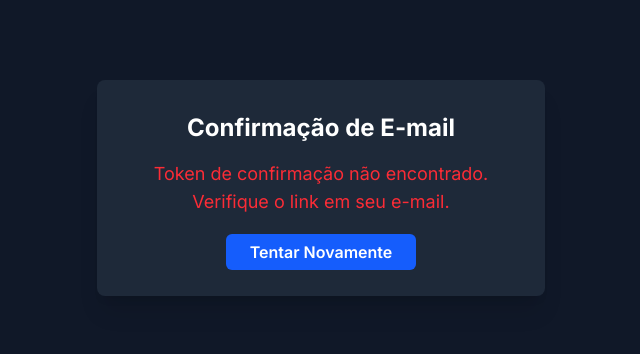
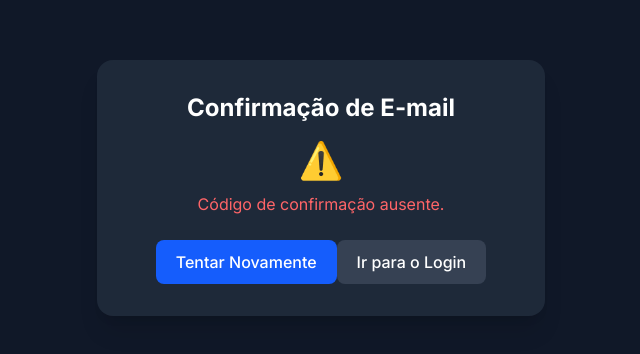
Before and after one commit to HigorDevWeb/agency-frontend, a Next.js app: page /confirm-email in a window 1280 px wide. Shown: the part 212-566 px from the top of the page, without its empty margins (319-959 px from the left). Built offline with nearby package versions, Linux system fonts and the light colour scheme; no server answers.

Commit message:
fix:cors

```diff
--- a/src/app/confirm-email/page.tsx
+++ b/src/app/confirm-email/page.tsx
@@ -1,89 +1,121 @@
 "use client";
 
-import { useEffect, useState, Suspense } from "react";
+import { useEffect, useState, useCallback, Suspense } from "react";
 import { useRouter, useSearchParams } from "next/navigation";
-import authService from "@/services/authService";
-import Link from "next/link";
+import authConfig from "@/config/auth";
+
+type Status = "idle" | "loading" | "success" | "error";
 
 function ConfirmEmailContent() {
     const router = useRouter();
     const searchParams = useSearchParams();
-  // Aceitar tanto 'confirmation' quanto 'code' como parâmetros
-  const confirmationToken = searchParams.get("confirmation") || searchParams.get("code");
+    const [status, setStatus] = useState<Status>("idle");
+    const [message, setMessage] = useState<string>("");
 
-  const [status, setStatus] = useState<
-    "loading" | "success" | "error" | "idle"
-  >("idle");
-  const [message, setMessage] = useState("");
+    const code = searchParams.get("code");
+
+    const confirm = useCallback(async () => {
+        if (!code) {
+            setStatus("error");
+            setMessage("Código de confirmação ausente.");
+            return;
+        }
+
+        try {
+            setStatus("loading");
+            setMessage("");
+
+            // ✅ IMPORTANTE: não envie headers customizados (ex.: Content-Type)
+            // para evitar preflight/OPTIONS e bloquear por CORS.
+            const res = await fetch(
+                `${authConfig.apiUrl}/api/auth/email-confirmation?confirmation=${encodeURIComponent(
+                    code
+                )}`,
+                {
+                    method: "GET",
+                    // não usar headers aqui
+                    credentials: "omit",
+                    cache: "no-store",
+                }
+            );
+
+            if (!res.ok) {
+                // O Strapi retorna 400 quando o token é inválido/expirado/consumido
+                const text = await res.text().catch(() => "");
+                setStatus("error");
+                setMessage(
+                    res.status === 400
+                        ? "Link inválido ou já utilizado. Solicite um novo e-mail de confirmação."
+                        : `Falha ao confirmar e-mail (HTTP ${res.status}). ${text || ""}`.trim()
+                );
+                return;
+            }
+
+            // A confirmação deu certo
+            setStatus("success");
+            setMessage("E-mail confirmado com sucesso!");
+
+            // Redireciona para a tela de login com um flag
+            const target = "/login?confirmed=true";
+            // pequeno delay só para o usuário ver o estado de sucesso
+            setTimeout(() => router.replace(target), 800);
+        } catch (error) {
+            console.error('Erro na confirmação de e-mail:', error);
+            setStatus("error");
+            setMessage("Erro de conexão. Verifique sua internet e tente novamente.");
+        }
+    }, [code, router]);
 
     useEffect(() => {
-    if (confirmationToken) {
-      setStatus("loading");
-      setMessage("Confirmando seu e-mail, por favor aguarde...");
+        confirm();
+    }, [confirm]);
 
-      const confirm = async () => {
-        try {
-          await authService.confirmEmail(confirmationToken);
-          setStatus("success");
-          setMessage(
-            "E-mail confirmado com sucesso! Sua conta foi ativada e você já está logado. Você será redirecionado para o painel em breve."
-          );
-
-          setTimeout(() => {
-            router.push("/dashboard");
-          }, 3000);
-        } catch (error: unknown) {
-          setStatus("error");
-          if (error instanceof Error) {
-            setMessage(
-              error.message ||
-                "Ocorreu um erro ao confirmar seu e-mail. O link pode ser inválido ou ter expirado."
-            );
-          } else {
-            setMessage(
-              "Ocorreu um erro desconhecido ao confirmar seu e-mail."
-            );
-          }
-        }
-      };
-
-      confirm();
-    } else {
-      setStatus("error");
-      setMessage("Token de confirmação não encontrado. Verifique o link em seu e-mail.");
-    }
-  }, [confirmationToken, router]);
-
-  const getStatusColor = () => {
-    switch (status) {
-      case "success":
-        return "text-green-500";
-      case "error":
-        return "text-red-500";
-      default:
-        return "text-gray-300";
-    }
-  };
+    const isLoading = status === "loading";
+    const isError = status === "error";
+    const isSuccess = status === "success";
 
     return (
-    <div className="flex items-center justify-center min-h-screen bg-gray-900 text-white">
-      <div className="p-8 bg-gray-800 rounded-lg shadow-xl max-w-md text-center">
-        <h1 className="text-2xl font-bold mb-4">Confirmação de E-mail</h1>
-        {status === "loading" && (
-          <div className="flex justify-center items-center my-4">
-            <div className="animate-spin rounded-full h-12 w-12 border-t-2 border-b-2 border-blue-500"></div>
-          </div>
+        <div className="min-h-screen flex items-center justify-center bg-gray-900">
+            <div className="w-full max-w-md rounded-2xl bg-gray-800 p-8 shadow-xl text-center">
+                <h1 className="text-white text-2xl font-bold mb-4">Confirmação de E-mail</h1>
+
+                {isLoading && (
+                    <>
+                        <div className="animate-spin rounded-full h-12 w-12 border-b-2 border-blue-500 mx-auto mb-4" />
+                        <p className="text-gray-300">Confirmando seu e-mail...</p>
+                    </>
                 )}
-        <p className={`text-lg ${getStatusColor()}`}>{message}</p>
-        {(status === "success" || status === "error") && (
-          <div className="mt-6">
-            <Link
-              href={status === "success" ? "/dashboard" : "/login"}
-              className="px-6 py-2 bg-blue-600 hover:bg-blue-700 rounded-md font-semibold transition-colors"
+
+                {isSuccess && (
+                    <>
+                        <div className="text-4xl mb-3">✅</div>
+                        <p className="text-green-400">{message}</p>
+                        <p className="text-gray-400 mt-2">Redirecionando...</p>
+                    </>
+                )}
+
+                {isError && (
+                    <>
+                        <div className="text-4xl mb-3">⚠️</div>
+                        <p className="text-red-400">{message}</p>
+                        <button
+                            onClick={confirm}
+                            disabled={isLoading}
+                            className="mt-6 inline-flex items-center justify-center rounded-lg bg-blue-600 px-5 py-2.5 font-medium text-white hover:bg-blue-700 transition-colors disabled:opacity-60"
                         >
-              {status === "success" ? "Ir para o Painel" : "Tentar Novamente"}
-            </Link>
-          </div>
+                            Tentar Novamente
+                        </button>
+                        <button
+                            onClick={() => router.push("/login")}
+                            className="mt-3 inline-flex items-center justify-center rounded-lg bg-gray-700 px-5 py-2.5 font-medium text-white hover:bg-gray-600 transition-colors"
+                        >
+                            Ir para o Login
+                        </button>
+                    </>
+                )}
+
+                {status === "idle" && (
+                    <p className="text-gray-300">Preparando confirmação...</p>
                 )}
             </div>
         </div>
@@ -92,7 +124,15 @@ function ConfirmEmailContent() {
 
 export default function ConfirmEmailPage() {
     return (
-    <Suspense fallback={<div>Carregando...</div>}>
+        <Suspense fallback={
+            <div className="min-h-screen flex items-center justify-center bg-gray-900">
+                <div className="w-full max-w-md rounded-2xl bg-gray-800 p-8 shadow-xl text-center">
+                    <h1 className="text-white text-2xl font-bold mb-4">Confirmação de E-mail</h1>
+                    <div className="animate-spin rounded-full h-12 w-12 border-b-2 border-blue-500 mx-auto mb-4" />
+                    <p className="text-gray-300">Carregando...</p>
+                </div>
+            </div>
+        }>
             <ConfirmEmailContent />
         </Suspense>
     );
```
Lines whose indentation alone changed are shown as unchanged.
